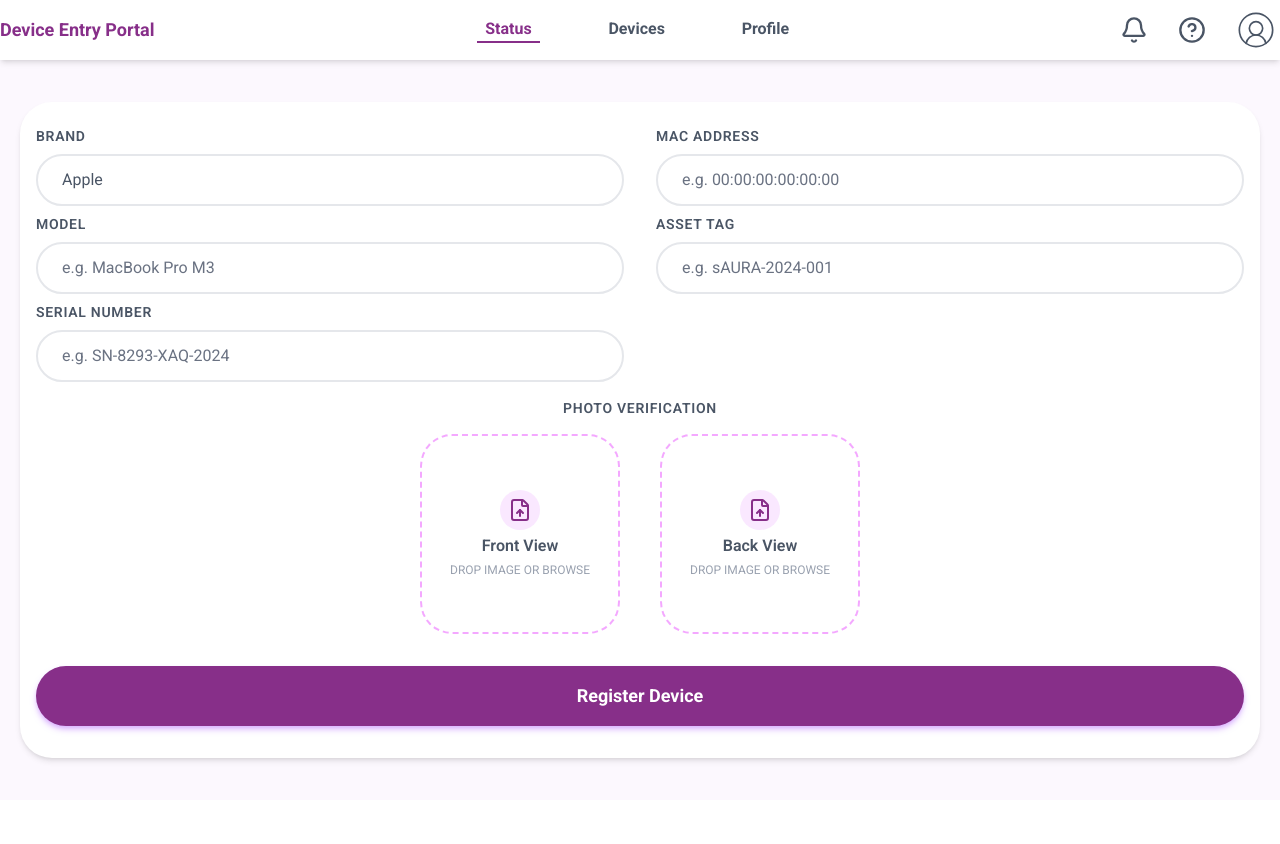
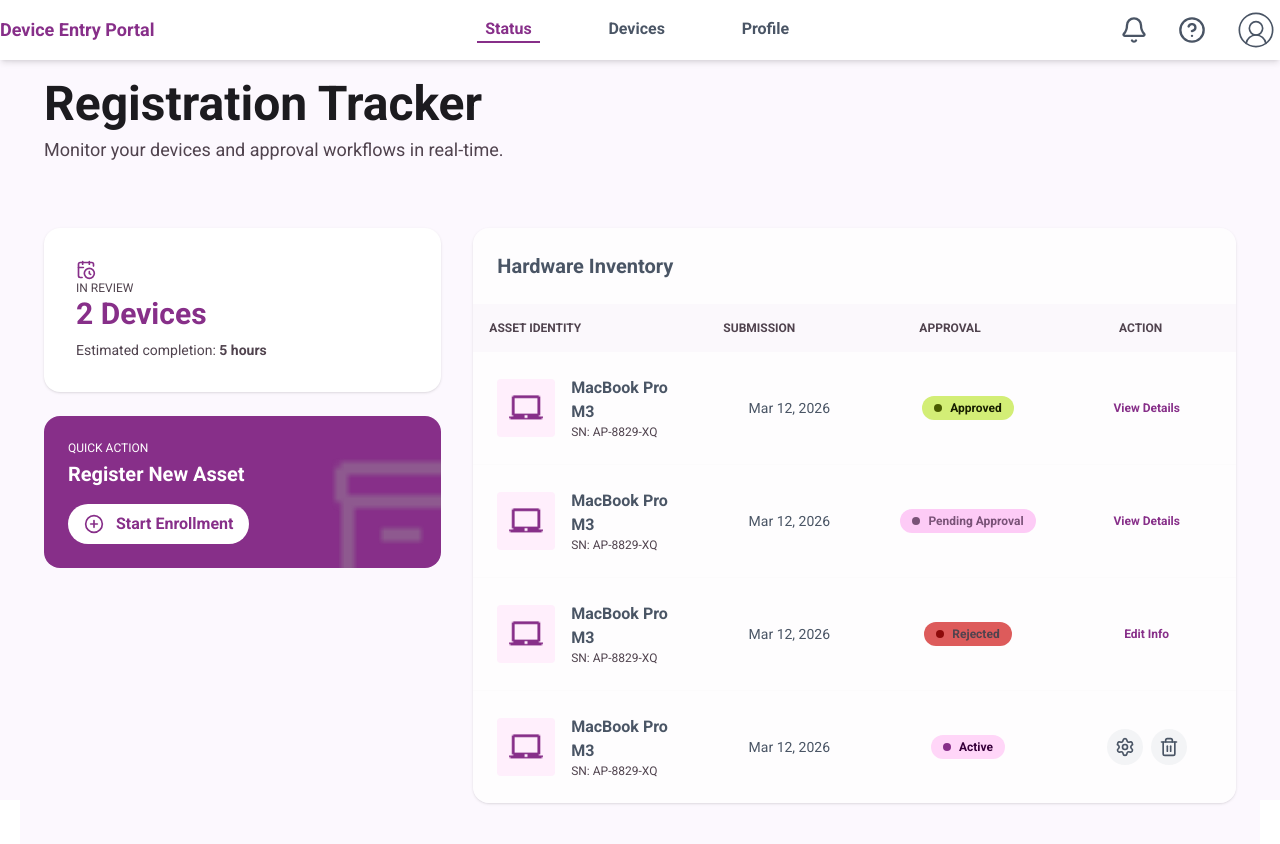
Before and after one commit to liduyigeremu/Gate-entry-frontend-, a Next.js app: page /status in a window 1280 px wide. Shown: the top 844 px of the page. Before the commit the page ends 800 px from the top, so only its background shows below. Built offline with nearby package versions, Linux system fonts and the light colour scheme; a web font is replaced by a local one.

Commit message:
Status change

```diff
--- a/app/(employee)/device/page.tsx
+++ b/app/(employee)/device/page.tsx
@@ -1,5 +1,4 @@
-import Status from '@/components/Status';
-// import Header from '@/components/Header';
+import StatusCard from '@/components/ui/StatusCard';
 const page = () => {
   return (
 
@@ -7,7 +6,7 @@ const page = () => {
     <div className='bg-primary-bg
     flex w-full h-screen items-center justify-center'>
 
-     <Status/>
+     <StatusCard/>
     </div>
     </div>
   )
--- a/app/(employee)/status/page.tsx
+++ b/app/(employee)/status/page.tsx
@@ -1,10 +1,15 @@
-
-import DeviceRegistrationForm from "@/components/DeviceRegistrationForm"
-
+import StatusCard from '@/components/ui/StatusCard';
 const page = () => {
   return (
-      <DeviceRegistrationForm />
+
+ <div className="bg-primary-bg w-full h-screen flex flex-col">
+    <div className='bg-primary-bg
+    flex w-full h-screen items-center justify-center'>
+
+     <StatusCard/>
+    </div>
+    </div>
   )
 }
 
-export default page
+export default page;
--- a/components/Status.tsx
+++ b/components/ui/StatusCard.tsx
@@ -33,7 +33,7 @@ const statusConfig = {
     dot: 'bg-[#872F89]',
   },
 }
-const Status = () => {
+const StatusCard = () => {
   const [devices] = useState<DeviceData[]>([
     { id: '1', name: 'MacBook Pro M3', serialNumber: 'AP-8829-XQ', submissionDate: 'Mar 12, 2026', status: 'approved' },
     { id: '2', name: 'MacBook Pro M3', serialNumber: 'AP-8829-XQ', submissionDate: 'Mar 12, 2026', status: 'pending' },
@@ -168,4 +168,4 @@ const Status = () => {
   )
 }
 
-export default Status
+export default StatusCard;
```
Also changed, not shown: components/layout/StatusSideCard.tsx (renamed from components/StatusSideBox.tsx).
